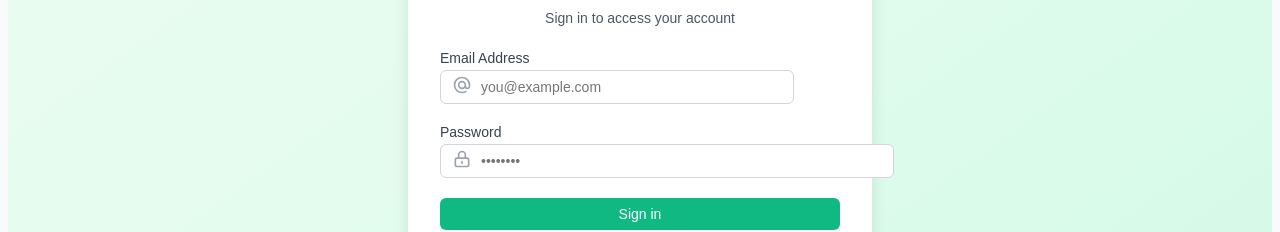
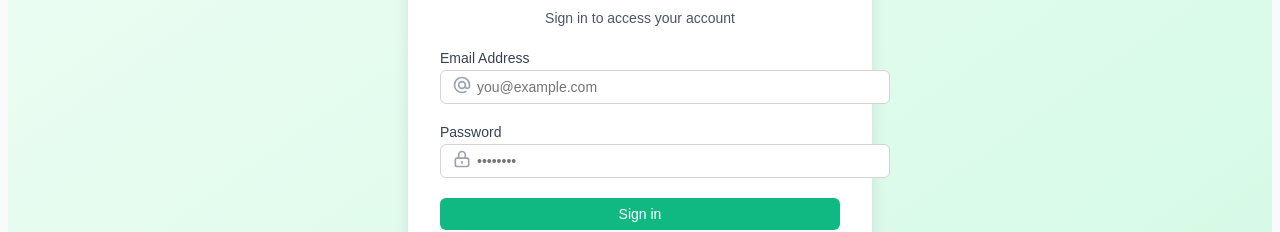
Before and after one commit to dskhairnar/jobportalfrontend, a React (Vite) app: page / in a window 1280 px wide. Shown: the part 345-577 px from the top of the page. Built offline with nearby package versions, Linux system fonts and the light colour scheme.

Commit message:
Update Login.jsx

```diff
--- a/src/pages/Login.jsx
+++ b/src/pages/Login.jsx
@@ -47,10 +47,17 @@ const Login = () => {
         </div>
 
         <form onSubmit={handleLogin} style={{ display: "flex", flexDirection: "column", gap: "1.25rem" }}>
+          {/* Email */}
           <div>
             <label
               htmlFor="email"
-              style={{ display: "block", fontSize: "0.875rem", fontWeight: "500", color: "#374151", marginBottom: "0.25rem" }}
+              style={{
+                display: "block",
+                fontSize: "0.875rem",
+                fontWeight: "500",
+                color: "#374151",
+                marginBottom: "0.25rem",
+              }}
             >
               Email Address
             </label>
@@ -88,8 +95,8 @@ const Login = () => {
                 placeholder="you@example.com"
                 onChange={handleChange}
                 style={{
-                  width: "75%",
-                  padding: "0.5rem 0.75rem 0.5rem 2.5rem",
+                  width: "100%",
+                  padding: "0.5rem 0.75rem 0.5rem 2.25rem",
                   border: "1px solid #D1D5DB",
                   borderRadius: "0.375rem",
                   fontSize: "0.875rem",
@@ -98,10 +105,17 @@ const Login = () => {
             </div>
           </div>
 
+          {/* Password */}
           <div>
             <label
               htmlFor="password"
-              style={{ display: "block", fontSize: "0.875rem", fontWeight: "500", color: "#374151", marginBottom: "0.25rem" }}
+              style={{
+                display: "block",
+                fontSize: "0.875rem",
+                fontWeight: "500",
+                color: "#374151",
+                marginBottom: "0.25rem",
+              }}
             >
               Password
             </label>
@@ -140,7 +154,7 @@ const Login = () => {
                 onChange={handleChange}
                 style={{
                   width: "100%",
-                  padding: "0.5rem 0.75rem 0.5rem 2.5rem",
+                  padding: "0.5rem 0.75rem 0.5rem 2.25rem",
                   border: "1px solid #D1D5DB",
                   borderRadius: "0.375rem",
                   fontSize: "0.875rem",
@@ -149,6 +163,7 @@ const Login = () => {
             </div>
           </div>
 
+          {/* Submit */}
           <div>
             <button
               type="submit"
@@ -178,14 +193,7 @@ const Login = () => {
                     fill="none"
                     viewBox="0 0 24 24"
                   >
-                    <circle
-                      cx="12"
-                      cy="12"
-                      r="10"
-                      stroke="currentColor"
-                      strokeWidth="4"
-                      style={{ opacity: 0.25 }}
-                    />
+                    <circle cx="12" cy="12" r="10" stroke="currentColor" strokeWidth="4" style={{ opacity: 0.25 }} />
                     <path
                       fill="currentColor"
                       d="M4 12a8 8 0 018-8V0C5.37 0 0 5.37 0 12h4zm2 5.29A7.96 7.96 0 014 12H0c0 3.04 1.14 5.82 3 7.94l3-2.65z"
@@ -201,6 +209,7 @@ const Login = () => {
           </div>
         </form>
 
+        {/* Register link */}
         <div style={{ textAlign: "center", fontSize: "0.875rem", marginTop: "1.5rem" }}>
           <p style={{ color: "#4B5563" }}>
             Don't have an account?{" "}
```
